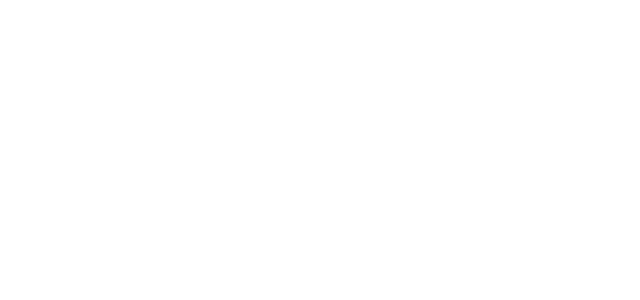
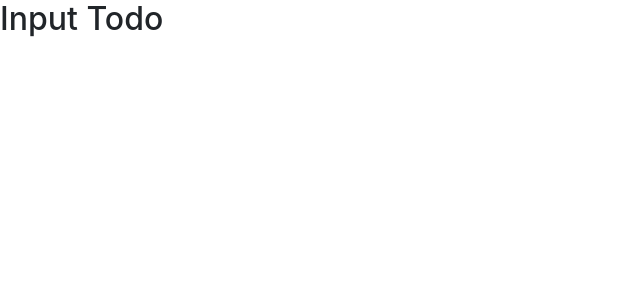
Before and after one commit to Asilo5/pern-todo-ui, a React (Create React App) app: page / in a window 1280 px wide. Shown: the top 300 px of the page, without its empty margins (0-640 px from the left). Built offline with nearby package versions, Linux system fonts and the light colour scheme.

Commit message:
Add input todo component to App

```diff
--- a/src/App.js
+++ b/src/App.js
@@ -1,8 +1,13 @@
 import React, { Fragment } from 'react';
 import './App.css';
 
+// components
+import InputTodo from './Components/InputTodo';
+
 function App() {
-  return <Fragment></Fragment>;
+  return <Fragment>
+    <InputTodo />
+  </Fragment>;
 }
 
 export default App;
```
